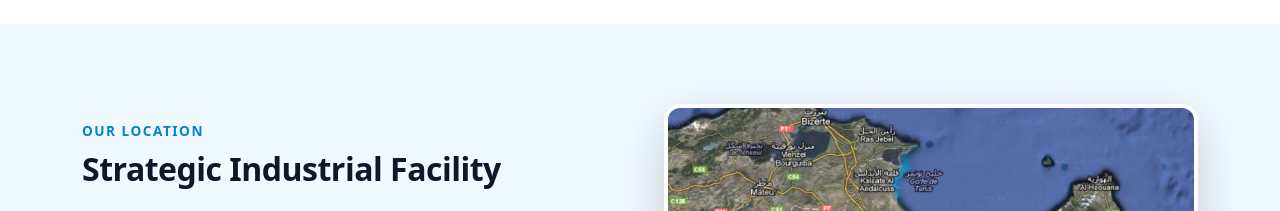
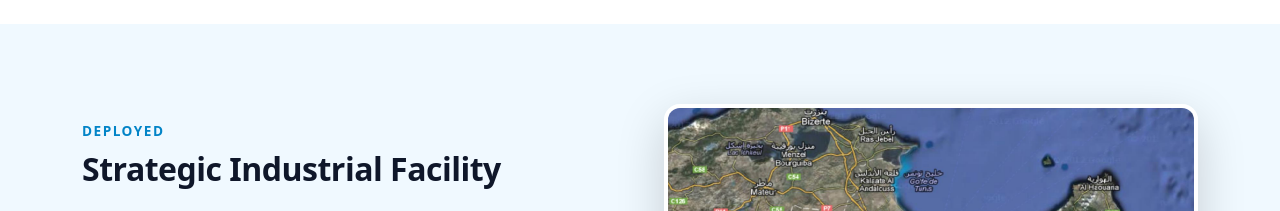
Before and after one commit to bahaeddine10/Contact-company, a React (Create React App) app: page / in a window 1280 px wide. Shown: the part 1680-1891 px from the top of the page. Built offline with nearby package versions, Linux system fonts and the light colour scheme; no server answers.

Commit message:
fix : hi

```diff
--- a/src/components/home.jsx
+++ b/src/components/home.jsx
@@ -161,7 +161,7 @@ function Home() {
             </Col>
 
             <Col lg={6} className="order-lg-1">
-              <span className="section-subtitle">Our Location</span>
+              <span className="section-subtitle">DEPLOYED</span>
               <h2 className="section-title mb-4">Strategic Industrial Facility</h2>
               <p className="text-secondary mb-4">
                 Situated in the heart of Grombalia’s industrial zone, we deliver connectors and automotive solutions across global markets. Our continuous 24/7 operating model guarantees reliable delivery schedules for world-class clients.
```
